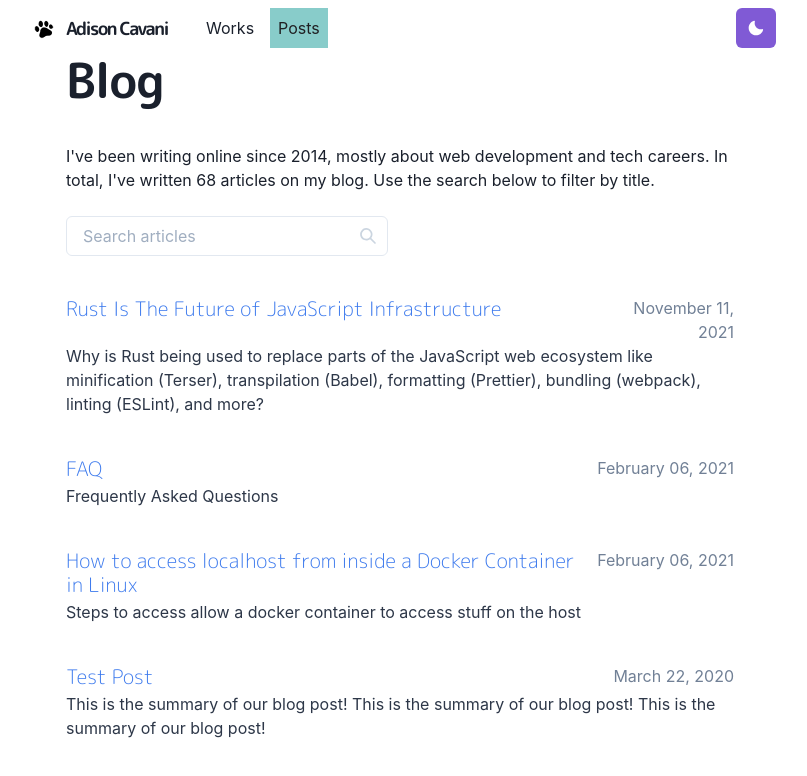
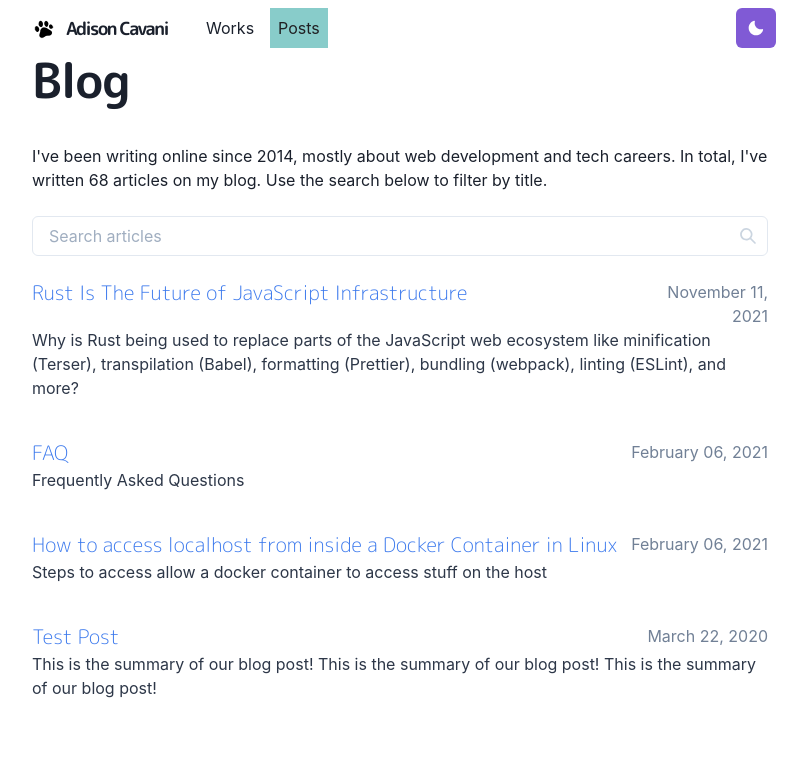
Before and after one commit to AdisonCavani/adisoncavani.github.io, a Next.js app: page /posts in a window 1280 px wide. Shown: the top 776 px of the page, without its empty margins (240-1047 px from the left). Built offline with nearby package versions, Linux system fonts and the light colour scheme.

Commit message:
Simplify layout on posts pages

```diff
--- a/components/layouts/post.tsx
+++ b/components/layouts/post.tsx
@@ -8,7 +8,7 @@ import {
   Flex,
   Stack,
   Avatar,
-  Container,
+  Box,
 } from "@chakra-ui/react";
 import IData from "../../interfaces/idata";
 import { motion } from "framer-motion";
@@ -35,7 +35,7 @@ export default function BlogLayout({ children, data }) {
       transition={{ duration: 0.4, type: "easeInOut" }}
       style={{ position: "relative" }}
     >
-      <Container>
+      <Box>
         <Head>
           <title>{data.title} - AdisonCavani</title>
           <meta name="description" content={data.description}></meta>
@@ -80,7 +80,7 @@ export default function BlogLayout({ children, data }) {
           </Flex>
           {children}
         </Stack>
-      </Container>
+      </Box>
     </motion.article>
   );
 }
--- a/pages/posts.tsx
+++ b/pages/posts.tsx
@@ -8,6 +8,7 @@ import {
   InputGroup,
   InputRightElement,
   Text,
+  Box,
 } from "@chakra-ui/react";
 import { SearchIcon } from "@chakra-ui/icons";
 import BlogPost from "../components/blog-post";
@@ -35,21 +36,11 @@ export default function Blog({ posts }) {
       <Head>
         <title>Blog - Benjamin Carlson</title>
       </Head>
-      <Layout>
-        <Stack
-          as="main"
-          spacing={8}
-          justifyContent="center"
-          alignItems="flex-start"
-          m="0 auto 4rem auto"
-          maxWidth="700px"
-        >
+      <Stack>
         <Flex
           flexDirection="column"
           justifyContent="flex-start"
           alignItems="flex-start"
-            maxWidth="700px"
-            px={4}
         >
           <Section>
             <Heading letterSpacing="tight" mb={4} as="h1" size="2xl">
@@ -63,8 +54,9 @@ export default function Blog({ posts }) {
               articles on my blog. Use the search below to filter by title.
             </Text>
           </Section>
+          <Box w="100%">
             <Section delay="0.2">
-              <InputGroup mb={4} mr={4} w="100%">
+              <InputGroup mb={4} mr={4}>
                 <Input
                   aria-label="Search articles"
                   placeholder="Search articles"
@@ -75,6 +67,7 @@ export default function Blog({ posts }) {
                 </InputRightElement>
               </InputGroup>
             </Section>
+          </Box>
           <Section delay="0.3">
             {!filteredBlogPosts.length && "No posts found."}
             {filteredBlogPosts.map((frontMatter) => (
@@ -83,7 +76,6 @@ export default function Blog({ posts }) {
           </Section>
         </Flex>
       </Stack>
-      </Layout>
     </>
   );
 }
```
Lines whose indentation alone changed are shown as unchanged.
